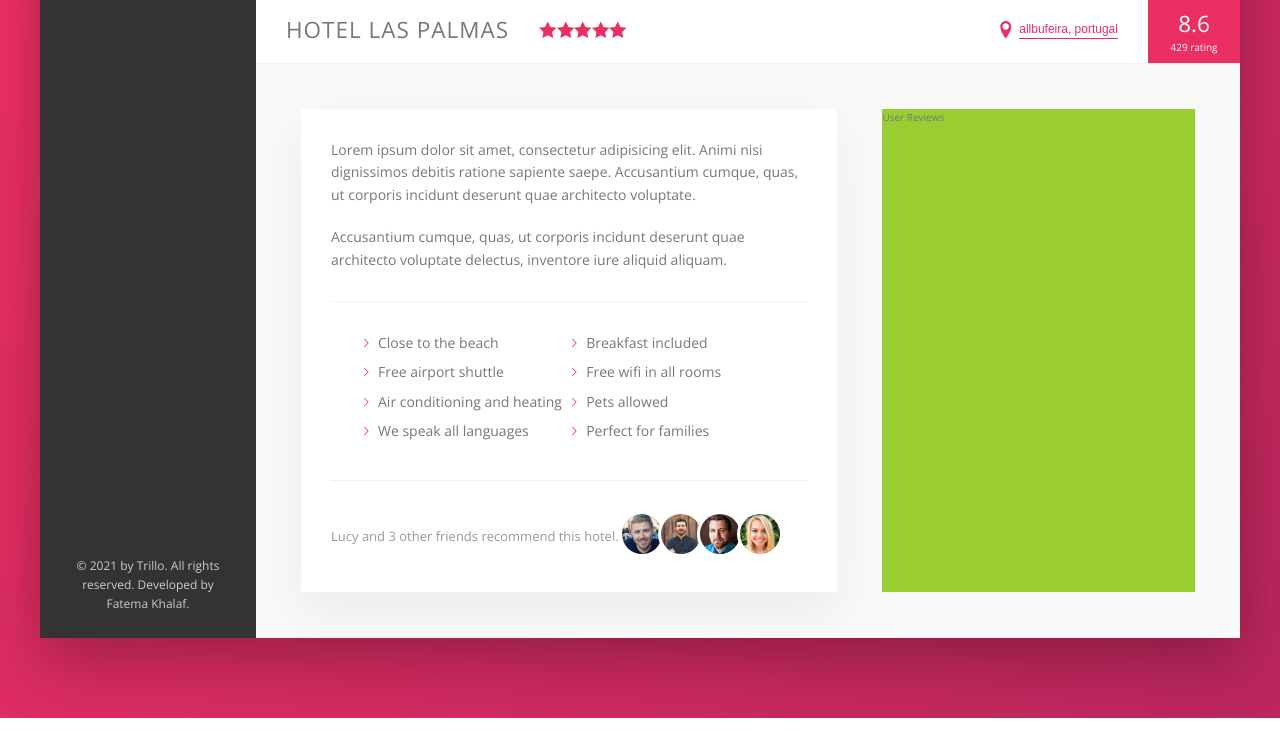
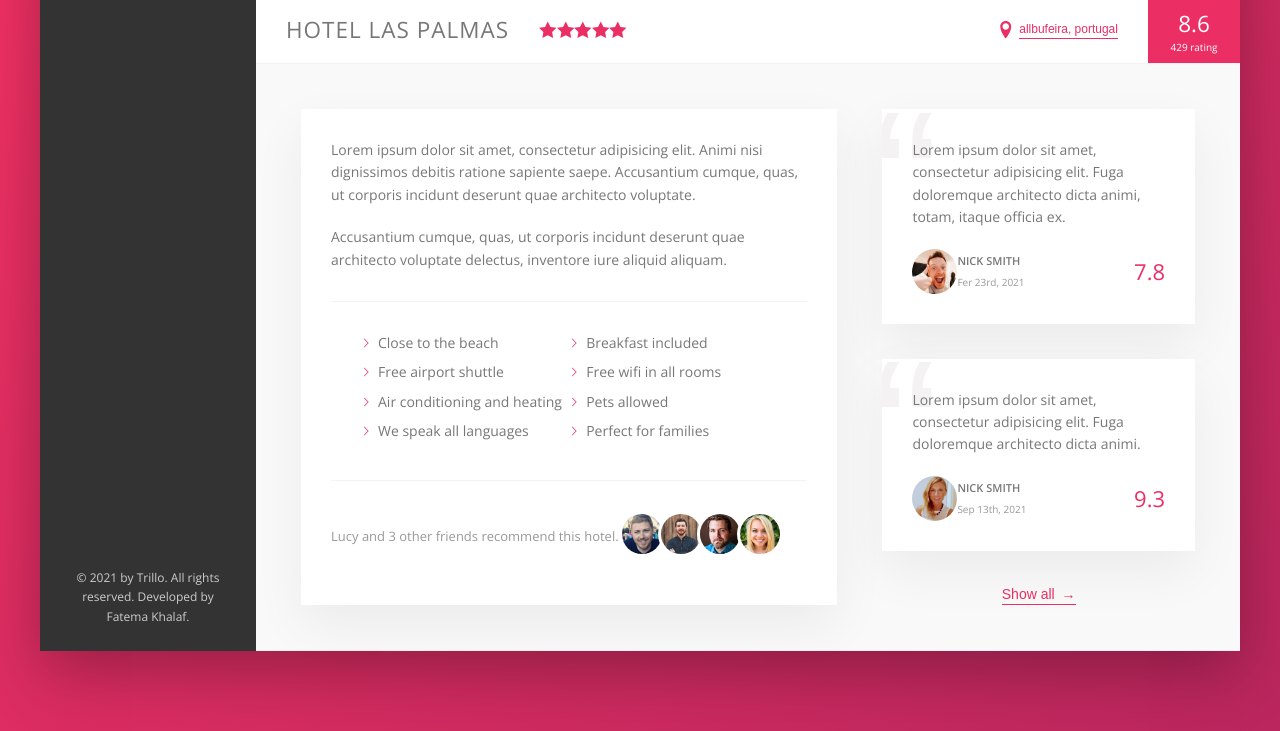
Before and after one commit to fatema-khalaf/Trillo, a website: page index.html in a window 1280 px wide. Shown: the part 538-1269 px from the top of the page. Drawn offline with nearby package versions, Linux system fonts and the light colour scheme.

Commit message:
Video-84 reviews section

```diff
--- a/index.html
+++ b/index.html
@@ -203,7 +203,45 @@
                 </div>
               </div>
             </div>
-            <div class="user-reviews">User Reviews</div>
+            <div class="user-reviews">
+              <figure class="review">
+                <blockquote class="review__text">
+                  Lorem ipsum dolor sit amet, consectetur adipisicing elit. Fuga
+                  doloremque architecto dicta animi, totam, itaque officia ex.
+                </blockquote>
+                <figcaption class="review__user">
+                  <img
+                    src="img/user-1.jpg"
+                    alt="User 1"
+                    class="review__photo"
+                  />
+                  <div class="review__user-box">
+                    <p class="review__user-name">Nick Smith</p>
+                    <p class="review__user-date">Fer 23rd, 2021</p>
+                  </div>
+                  <div class="review__rating">7.8</div>
+                </figcaption>
+              </figure>
+              <figure class="review">
+                <blockquote class="review__text">
+                  Lorem ipsum dolor sit amet, consectetur adipisicing elit. Fuga
+                  doloremque architecto dicta animi.
+                </blockquote>
+                <figcaption class="review__user">
+                  <img
+                    src="img/user-2.jpg"
+                    alt="User 2"
+                    class="review__photo"
+                  />
+                  <div class="review__user-box">
+                    <p class="review__user-name">Nick Smith</p>
+                    <p class="review__user-date">Sep 13th, 2021</p>
+                  </div>
+                  <div class="review__rating">9.3</div>
+                </figcaption>
+              </figure>
+              <button class="btn-inline">Show all <span>&rarr;</span></button>
+            </div>
           </div>
         </main>
       </div>
--- a/sass/_component.scss
+++ b/sass/_component.scss
@@ -246,8 +246,15 @@
   background-color: transparent;
   cursor: pointer;
   transition: all 0.2s;
+  span {
+    margin-left: 3px;
+    transition: margin-left 0.2s;
+  }
   &:hover {
     color: var(--color-grey-dark-1);
+    span {
+      margin-left: 8px;
+    }
   }
   &:focus {
     outline: none;
@@ -332,3 +339,57 @@
   &__friends {
   }
 }
+
+//////////////////////////////////////
+// REVIEWS
+.review {
+  background-color: #fff;
+  box-shadow: var(--shadow-light);
+  padding: 3rem;
+  margin-bottom: 3.5rem;
+  position: relative;
+  overflow: hidden;
+  &__text {
+    margin-bottom: 2rem;
+    z-index: 10;
+    position: relative;
+  }
+  &__user {
+    display: flex;
+    align-items: center;
+  }
+  &__photo {
+    height: 4.5rem;
+    width: 4.5rem;
+    border-radius: 50%;
+  }
+  &__user-box {
+    margin-right: auto;
+  }
+  &__user-name {
+    font-size: 1.1rem;
+    font-weight: 600;
+    text-transform: uppercase;
+    margin-bottom: 0.4rem;
+  }
+  &__user-date {
+    font-size: 1rem;
+    color: var(--color-grey-dark-3);
+  }
+  &__rating {
+    color: var(--color-primary);
+    font-size: 2.2rem;
+    font-weight: 300;
+  }
+  &::before {
+    content: "\201C";
+    position: absolute;
+    top: -2.75rem;
+    left: -1rem;
+    font-size: 20rem;
+    line-height: 1;
+    color: var(--color-grey-light-2);
+    font-family: sans-serif;
+    z-index: 1;
+  }
+}
--- a/sass/_layout.scss
+++ b/sass/_layout.scss
@@ -30,13 +30,13 @@
   flex: 1; // grow as much as you can
 }
 .detail {
+  font-size: 1.4rem;
   display: flex;
   padding: 4.5rem;
   background-color: var(--color-grey-light-1);
   border-bottom: var(--line);
 }
 .description {
-  font-size: 1.4rem;
   background-color: #fff;
   box-shadow: var(--shadow-light);
   padding: 3rem;
@@ -44,6 +44,9 @@
   margin-right: 4.5rem;
 }
 .user-reviews {
-  background-color: yellowgreen;
   flex: 1; // occupy the remaining space
+  // center the button
+  display: flex;
+  flex-direction: column;
+  align-items: center;
 }
```
Also changed, not shown: css/style.css.
